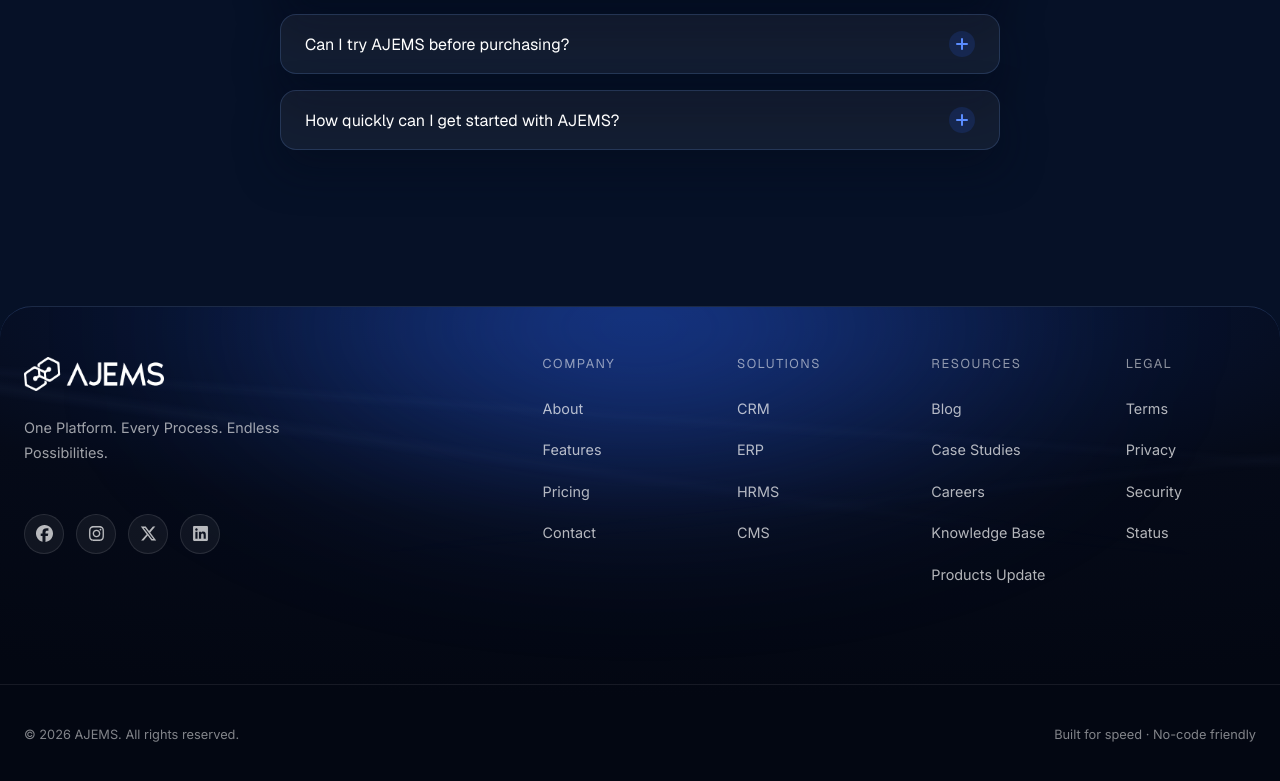
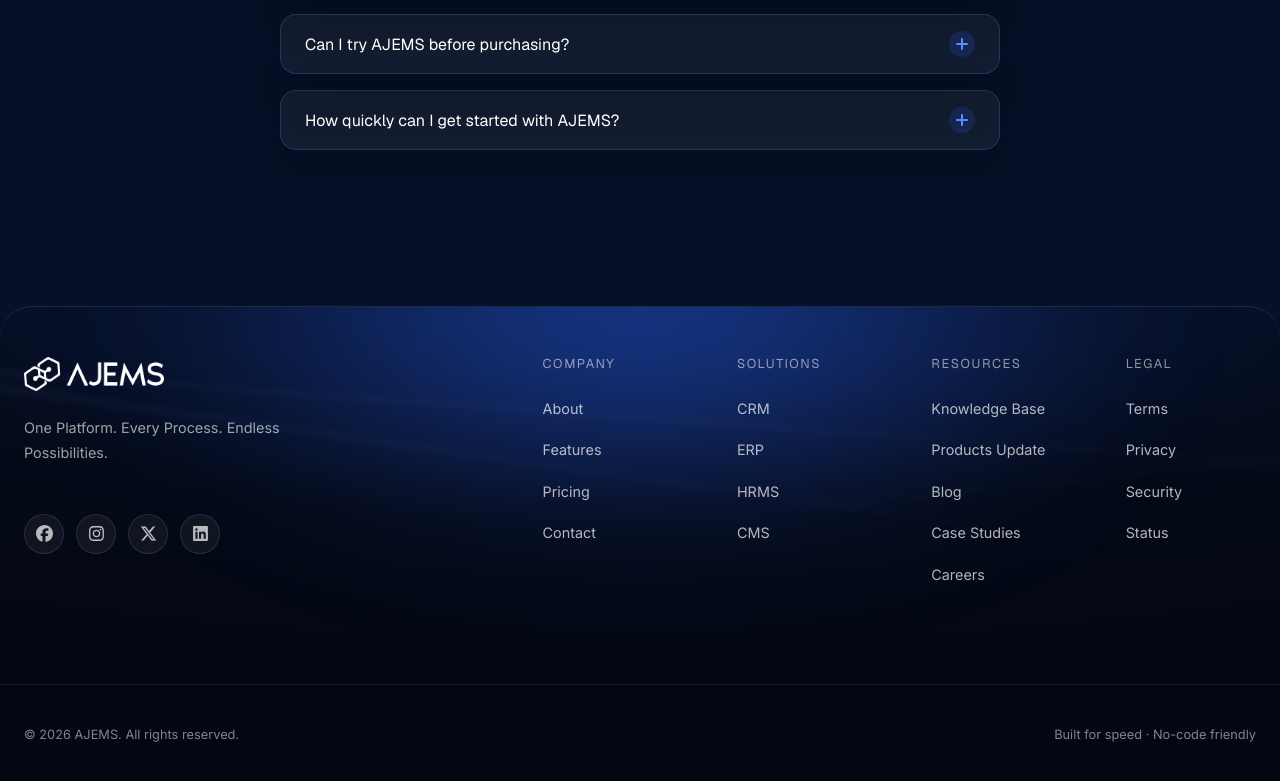
Before and after one commit to Adimanwade05/ajems, a React (Vite) app: page / in a window 1280 px wide. Shown: the part 5528-6309 px from the top of the page. Built offline with nearby package versions, Linux system fonts and the light colour scheme.

Commit message:
Added announcement bar, case studies improvements and UI updates

```diff
--- a/src/components/Footer/Footer.jsx
+++ b/src/components/Footer/Footer.jsx
@@ -30,11 +30,11 @@ const columns = [
   {
     title: "Resources",
     links: [
+      { label: "Knowledge Base", to: "/knowledgebase" },
+      { label: "Products Update", to: "/products-update" },
       { label: "Blog", to: "/about" },
       { label: "Case Studies", to: "/#case-studies" },
       { label: "Careers", to: "/about" },
-      { label: "Knowledge Base", to: "/knowledgebase" },
-      { label: "Products Update", to: "/products-update" },
     ],
   },
   {
```
